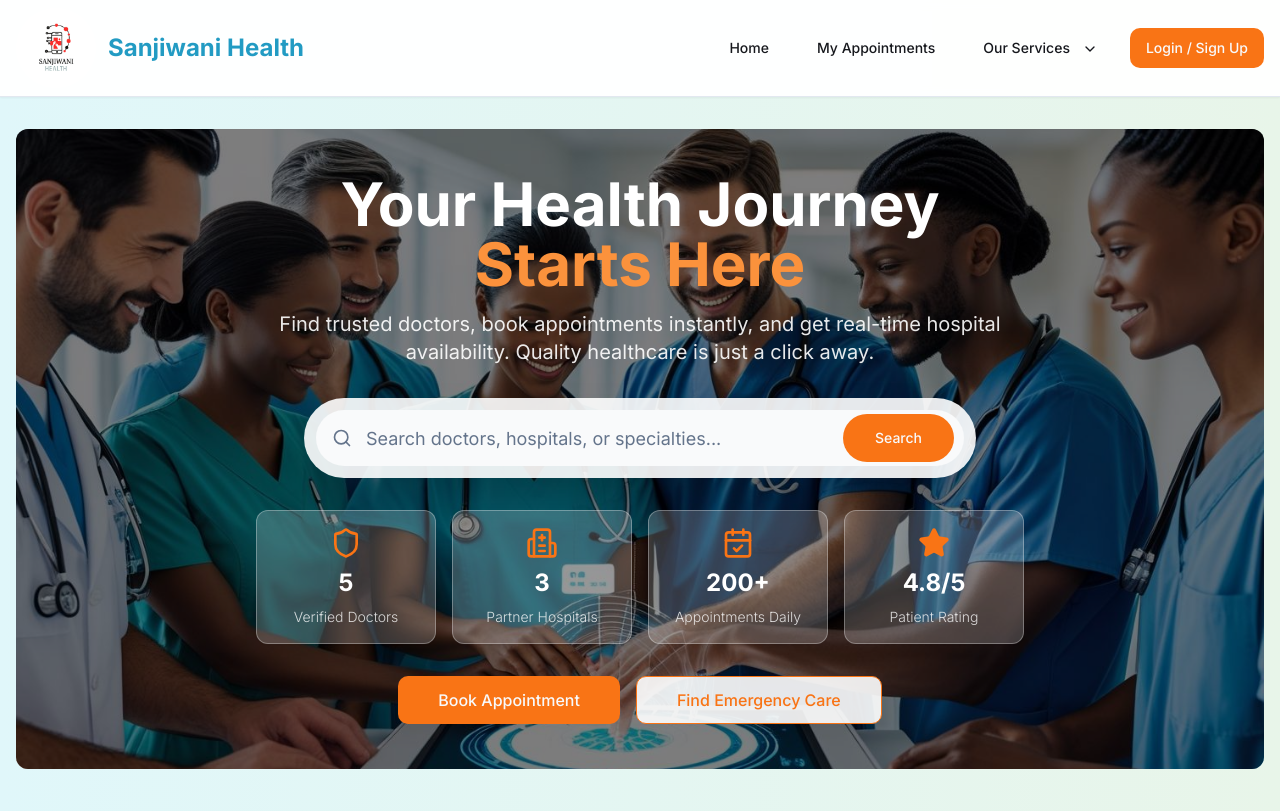
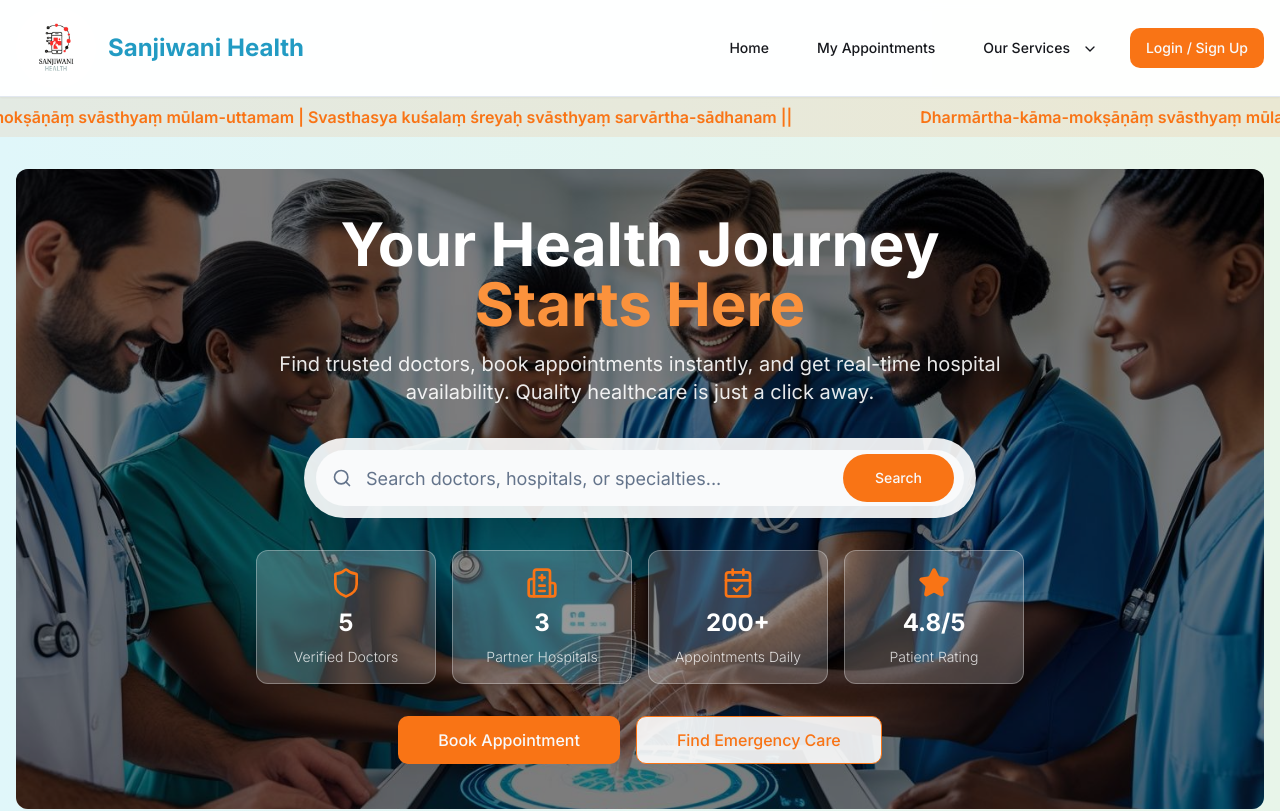
Before and after one commit to harshray23/sanjiwani, a Next.js app: page / in a window 1280 px wide. Shown: the top 811 px of the page. Built offline with nearby package versions, Linux system fonts and the light colour scheme.

Commit message:
"Dharmārtha-kāma-mokṣāṇāṃ svāsthyaṃ mūlam-uttamam | Svasthasya kuśalaṃ ś

```diff
--- a/src/app/globals.css
+++ b/src/app/globals.css
@@ -128,4 +128,15 @@
     .animate-fade-in-up {
         animation: fade-in-up 0.8s ease-out forwards;
     }
+
+    @keyframes marquee {
+      0% { transform: translateX(0%); }
+      100% { transform: translateX(-100%); }
+    }
+
+    .animate-marquee {
+        display: inline-block;
+        white-space: nowrap;
+        animation: marquee 30s linear infinite;
+    }
 }
--- a/src/components/layout/Header.tsx
+++ b/src/components/layout/Header.tsx
@@ -25,8 +25,11 @@ export function Header() {
     { href: '/appointments', label: 'My Appointments' },
   ];
 
+  const quote = "Dharmārtha-kāma-mokṣāṇāṃ svāsthyaṃ mūlam-uttamam | Svasthasya kuśalaṃ śreyaḥ svāsthyaṃ sarvārtha-sādhanam ||";
+
   return (
-    <header className="bg-card/95 backdrop-blur-sm border-b shadow-sm sticky top-0 z-50">
+    <div className="sticky top-0 z-50">
+      <header className="bg-card/95 backdrop-blur-sm border-b shadow-sm">
         <div className="container mx-auto px-4 h-24 flex items-center justify-between">
           <Link href="/" className="flex items-center gap-3 text-accent hover:text-accent/90 transition-colors">
             <Image
@@ -115,5 +118,16 @@ export function Header() {
           </div>
         </div>
       </header>
+       <div className="bg-primary/10 text-primary-foreground dark:text-primary-foreground font-semibold overflow-hidden whitespace-nowrap relative h-10 flex items-center">
+        <div className="absolute flex">
+            <p className="animate-marquee py-2 text-primary">
+                <span className="mx-16">{quote}</span>
+            </p>
+             <p className="animate-marquee py-2 text-primary" aria-hidden="true">
+                <span className="mx-16">{quote}</span>
+            </p>
+        </div>
+      </div>
+    </div>
   );
 }
```
Lines whose indentation alone changed are shown as unchanged.
